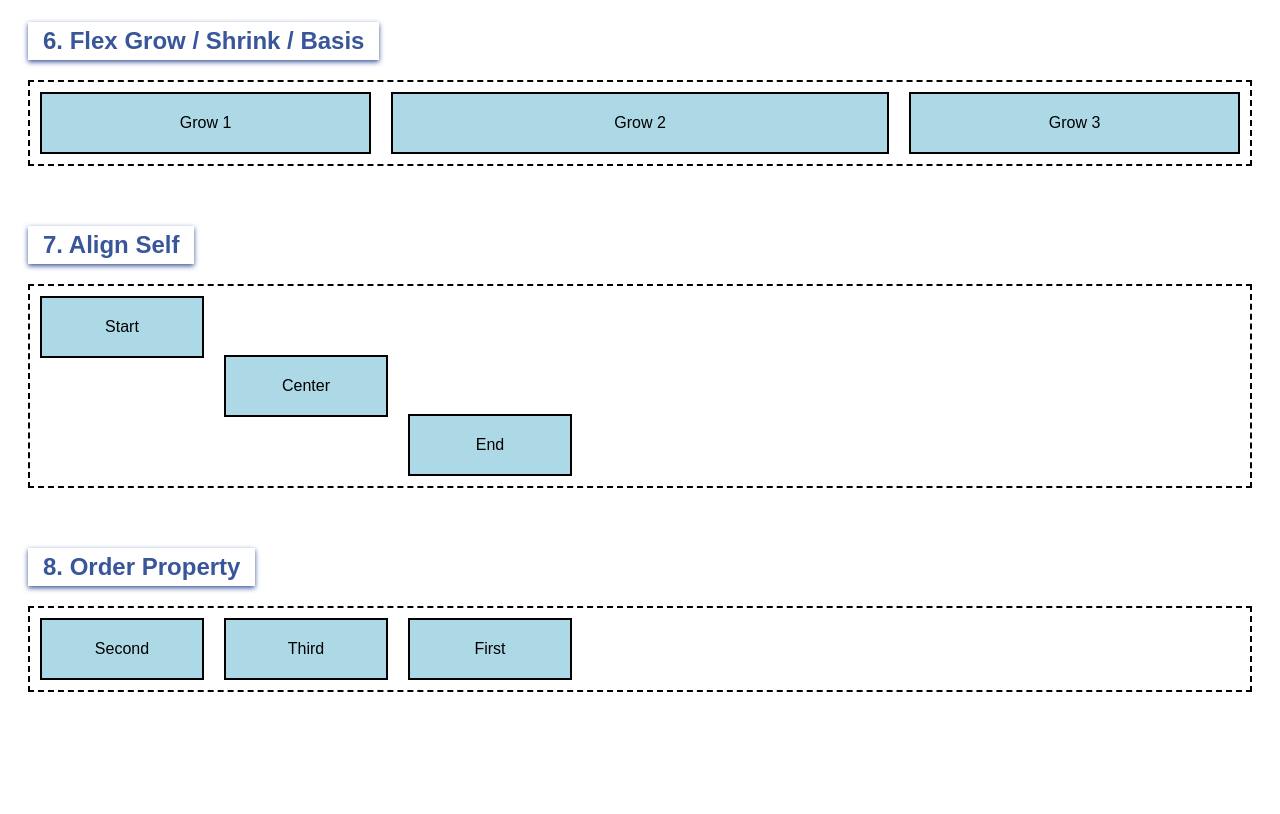
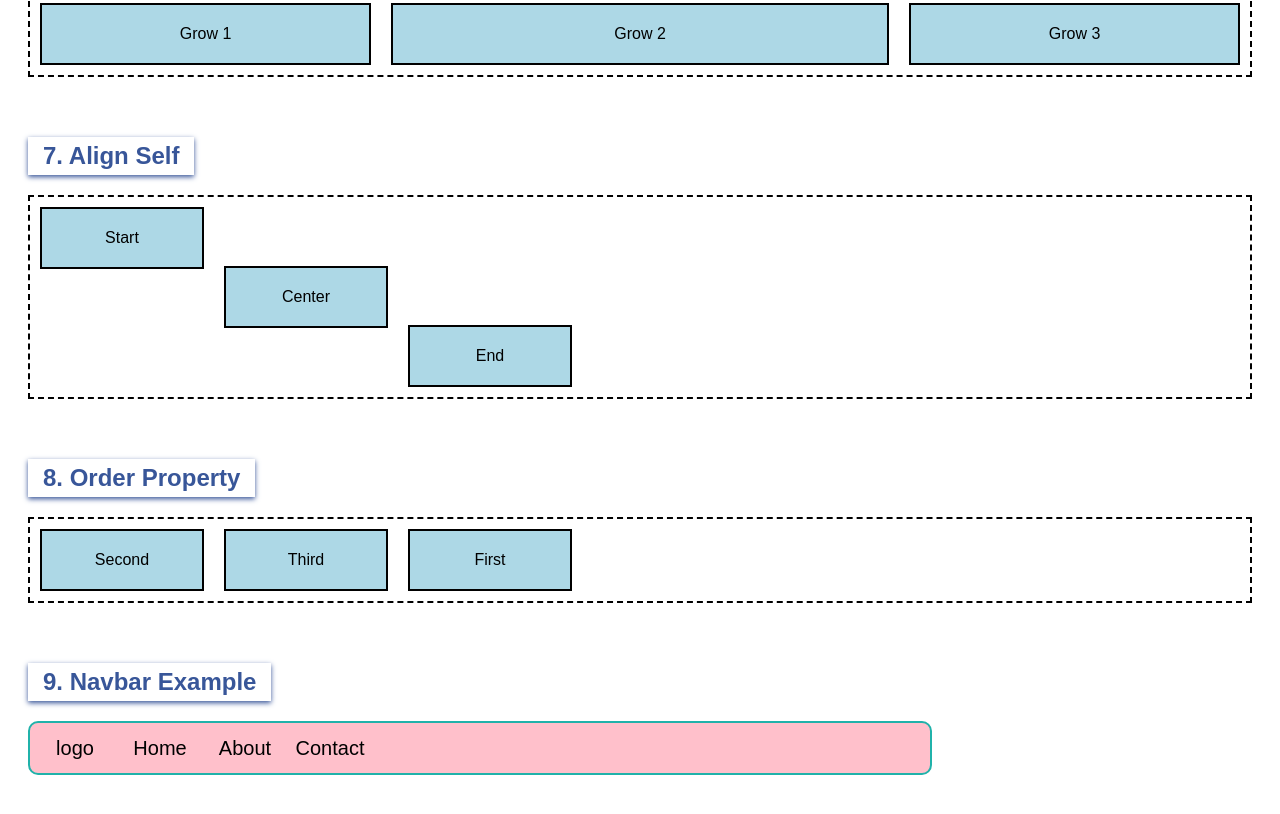
Before and after one commit to Kourav0555/CSS-Practice, a plain HTML site: page flexbox.html in a window 1280 px wide. Shown: the part 1470-2284 px from the top of the page. Before the commit the page ends 2230 px from the top, so only its background shows below. Drawn offline with Linux system fonts and the light colour scheme.

Commit message:
update flexbox files

```diff
--- a/flexbox.css
+++ b/flexbox.css
@@ -8,7 +8,7 @@ section {
   margin-bottom: 40px;
 }
 
-/* FLEX ITEM */
+
 .box {
   padding: 20px;
   margin: 10px;
@@ -18,18 +18,24 @@ section {
   text-align: center;
 }
 
-/* 1. Flex Direction */
+
+
 .flex-direction-container {
   display: flex;
   flex-direction: row;
   border: 2px dashed black;
+
 }
+
+
 
 .justify-content-container {
   display: flex;
   justify-content: center;
   border: 2px dashed black;
 }
+
+
 
 .align-items-container {
   display: flex;
@@ -94,11 +100,14 @@ section {
     background-color: rgb(11, 85, 153);
 
   }
+
+
   h1:hover {
     background-color: rgb(21, 56, 131);
     transform: scale(1.06);
     transition: transform 0.5s;
   }
+
 
 h2 {
   text-align: center;
@@ -108,13 +117,39 @@ h2 {
   display : inline-block;
   padding: 5px 15px;
 
+
 }
-
-
-
-
   .box:hover {
   background: rgb(44, 74, 129) !important;
   transform: scale(1.06);
   transition: transform 0.5s;
 }
+
+#navbar {
+  height:50px;
+  width:900px;
+  background-color:pink;
+  border:2px solid lightseagreen;
+  border-radius:10px;
+  display:flex;
+  justify-content:flex-start;
+  align-content:center;
+}
+
+
+  .option  {
+  height:50px;
+  width:80px;
+  border-radius:10px;
+  margin-left:5px;
+  font-size:20px;
+  line-height:50px;
+  text-align:center;
+}
+
+.option:hover {
+  background-color:lightblue;
+  cursor:pointer;
+  transform: scale(1.05);
+  transition: transform 0.3s;
+}
--- a/flexbox.html
+++ b/flexbox.html
@@ -9,7 +9,6 @@
 
 <body>
 
-  <h1>CSS Flexbox Practice</h1>
 
   <section>
     <h2>1. Flex Direction</h2>
@@ -96,5 +95,15 @@
     </div>
   </section>
 
-</body>
+
+ <section>
+    <h2>9. Navbar Example</h2>
+
+<div id="navbar">
+  <div class="option">logo</div>
+  <div class="option">Home</div>
+  <div class="option">About</div>
+  <div class="option">Contact</div>
+
+  </body>
 </html>
```
